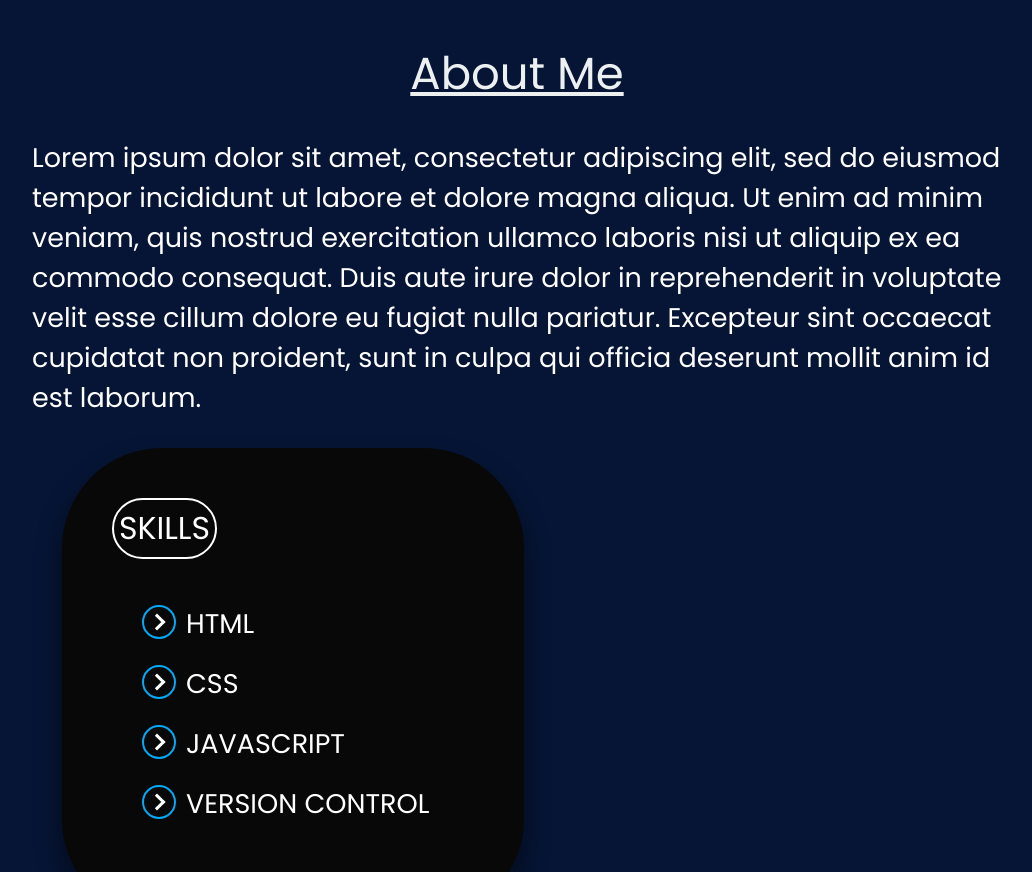
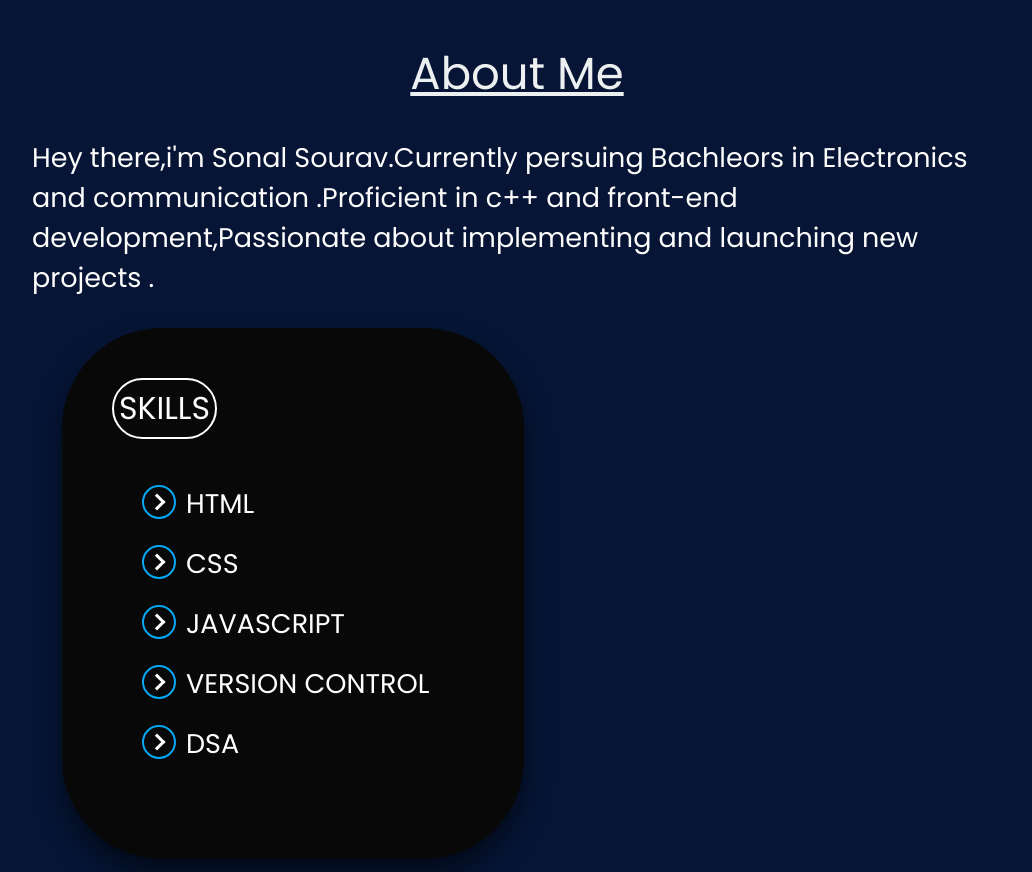
Before and after one commit to SONAL0210/DevX, a plain HTML site: page index.html in a window 1280 px wide. Shown: the part 980-1852 px from the top of the page, without its empty margins (123-1155 px from the left). Drawn offline with Linux system fonts and the light colour scheme.

Commit message:
Add files via upload

```diff
--- a/index.html
+++ b/index.html
@@ -21,7 +21,7 @@
 
      </nav>
 
-    <a class="cta" href="mailto:ssourav0210@gmail.com"><button>contact</button></a></div>
+    <a class="cta" href="mailto: ssourav0210@gmail.com"><button>contact</button></a></div>
 
 
    </header>
@@ -38,13 +38,17 @@
         </p>
 
 
+
+
+
      </div>
 
 
 
      <div id="section-1" class="about" style="text-decoration: underline;">About Me </div>
 
-     <div class="info"> Lorem ipsum dolor sit amet, consectetur adipiscing elit, sed do eiusmod tempor incididunt ut labore et dolore magna aliqua. Ut enim ad minim veniam, quis nostrud exercitation ullamco laboris nisi ut aliquip ex ea commodo consequat. Duis aute irure dolor in reprehenderit in voluptate velit esse cillum dolore eu fugiat nulla pariatur. Excepteur sint occaecat cupidatat non proident, sunt in culpa qui officia deserunt mollit anim id est laborum.
+     <div class="info"> Hey there,i'm Sonal Sourav.Currently persuing Bachleors in Electronics and communication .Proficient in c++ and front-end development,Passionate about implementing and
+        launching new projects .
 
             <div class="list">
                 <h3>SKILLS</h3>
@@ -53,9 +57,9 @@
                     <li><p>CSS</p></li>
                     <li><p>JAVASCRIPT</p></li>
                     <li><p>VERSION CONTROL</p></li>
-                    <!-- <li><p>SEO</p></li>
-                    <li><p>REACT</p></li>
-                    <li><p>GIT</p></li> -->
+                    <li><p>DSA</p></li>
+                    <!-- <li><p>REACT</p></li> -->
+                    <!-- <li><p>GIT</p></li> -->
                 </ul>
             </div>
      </div>
@@ -65,7 +69,7 @@
         <p class="update"> Uploading Soon...</p>
      </div>
 
-     <div >
+     <!-- <div >
         <div id="section-3" class="Service" style="text-decoration: underline;">Services </div>
         <div class="expertise">
             <ul>
@@ -74,7 +78,7 @@
                 <li><p>PORTFOLIOS</p></li>
             </ul>
         </div>
-     </div>
+     </div> -->
 
    </main>
 
```
